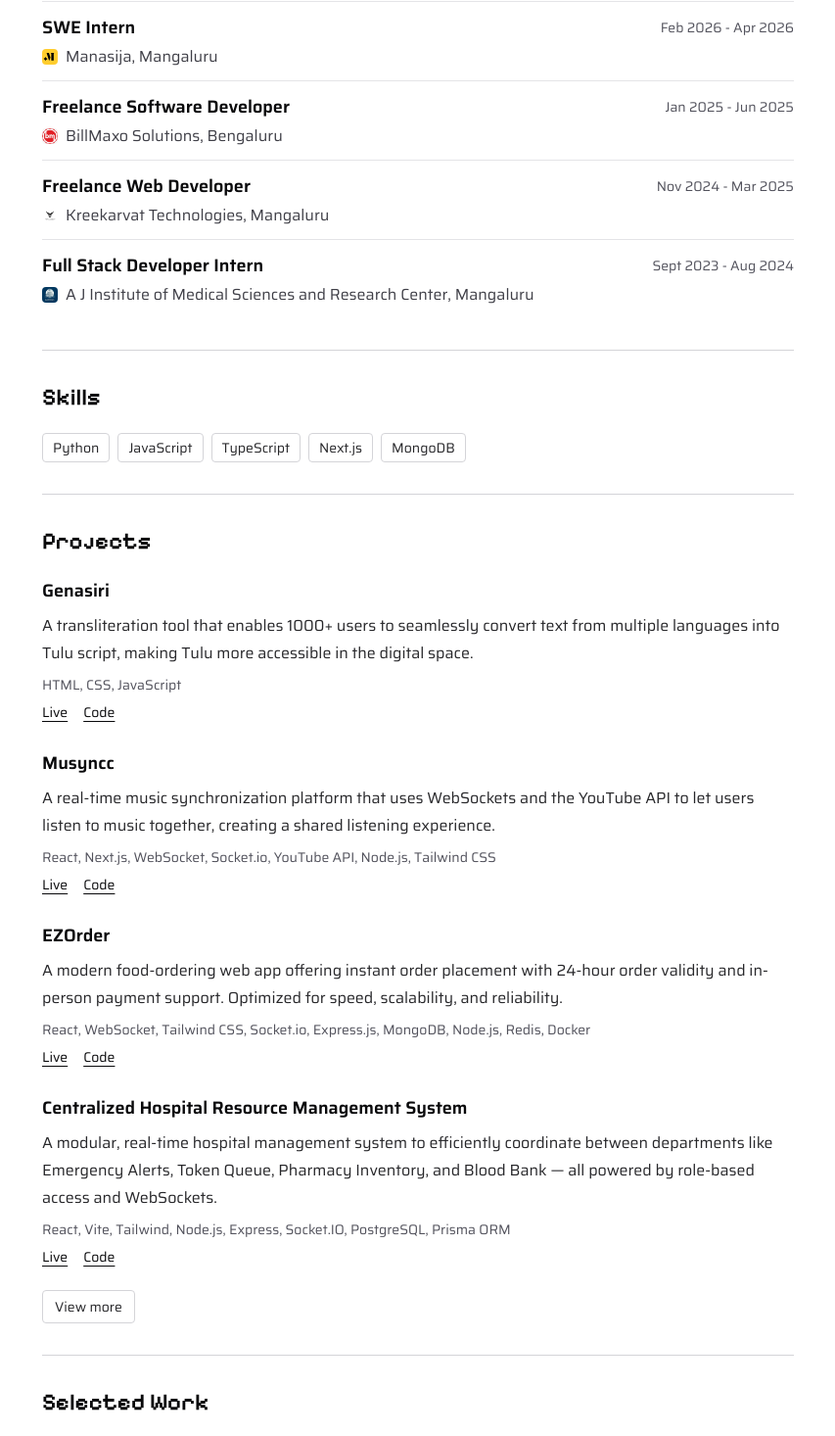
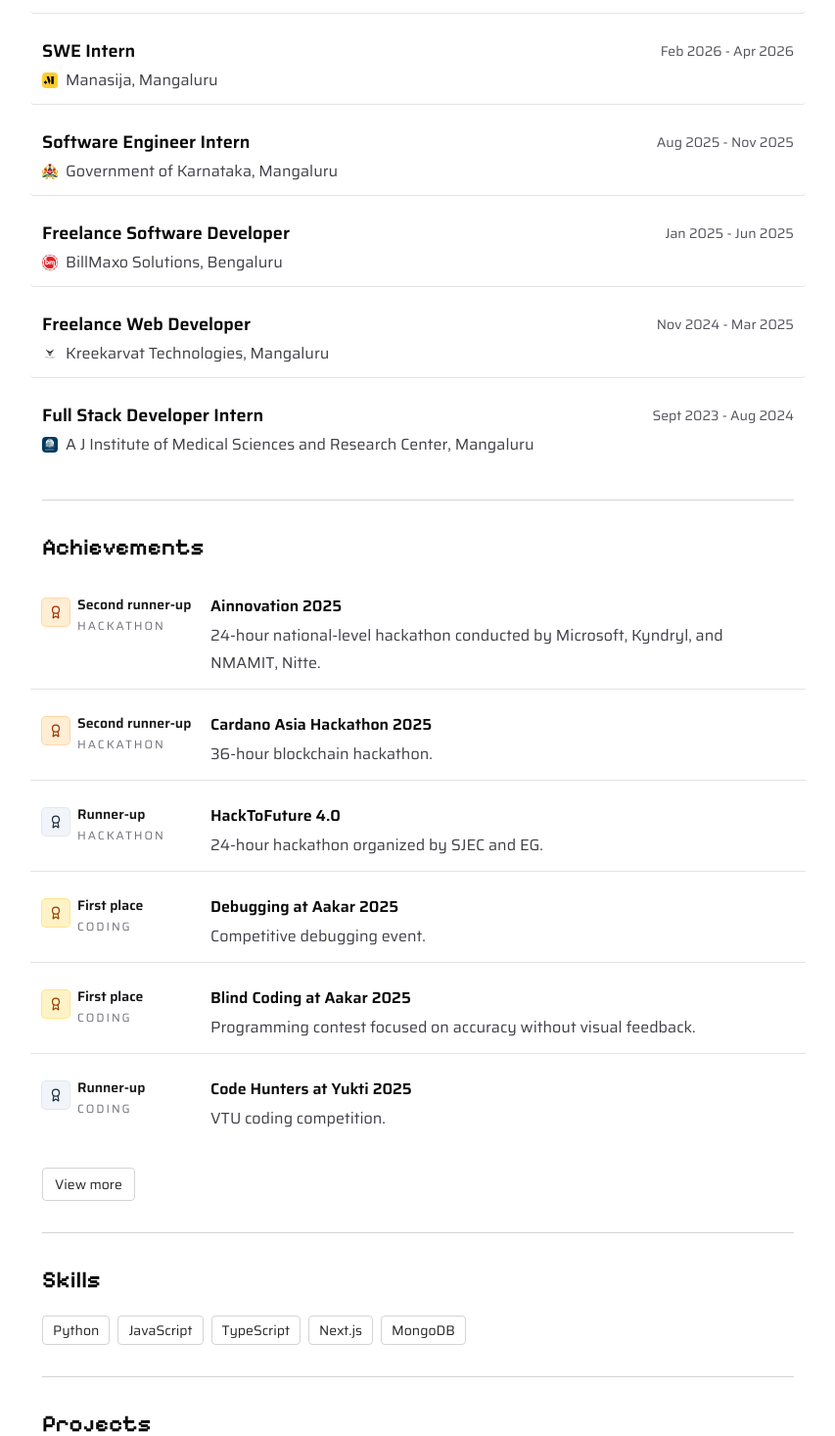
Before and after one commit to jtuluve/portfolio, a Next.js app: page /minimal in a window 1280 px wide. Shown: the part 424-1890 px from the top of the page at 98% size, without its empty margins (213-1066 px from the left). Built offline with nearby package versions, Linux system fonts and the light colour scheme.

Commit message:
feat: Added dark mode, achievements data and other minor changes

```diff
--- a/app/minimal/minimal-portfolio.tsx
+++ b/app/minimal/minimal-portfolio.tsx
@@ -1,12 +1,131 @@
 "use client";
 
 import { experience, projects, works } from "@/constants/data";
+import { Award, Moon, Sun } from "lucide-react";
 import type { ReactNode } from "react";
-import { useRef, useState } from "react";
+import { useEffect, useRef, useState } from "react";
 
 const coreSkills = ["Python", "JavaScript", "TypeScript", "Next.js", "MongoDB"];
 const initialProjectCount = 4;
 const initialWorkCount = 4;
+const initialAchievementCount = 6;
+const themeStorageKey = "minimal-theme";
+
+type AchievementPlace = "1st" | "2nd" | "3rd" | "honor";
+
+const achievements: Array<{
+  result: string;
+  title: string;
+  context: string;
+  category: string;
+  place: AchievementPlace;
+}> = [
+  {
+    result: "Second runner-up",
+    title: "Ainnovation 2025",
+    context:
+      "24-hour national-level hackathon conducted by Microsoft, Kyndryl, and NMAMIT, Nitte.",
+    category: "Hackathon",
+    place: "3rd",
+  },
+  {
+    result: "Second runner-up",
+    title: "Cardano Asia Hackathon 2025",
+    context: "36-hour blockchain hackathon.",
+    category: "Hackathon",
+    place: "3rd",
+  },
+  {
+    result: "Runner-up",
+    title: "HackToFuture 4.0",
+    context: "24-hour hackathon organized by SJEC and EG.",
+    category: "Hackathon",
+    place: "2nd",
+  },
+  {
+    result: "First place",
+    title: "Debugging at Aakar 2025",
+    context: "Competitive debugging event.",
+    category: "Coding",
+    place: "1st",
+  },
+  {
+    result: "First place",
+    title: "Blind Coding at Aakar 2025",
+    context: "Programming contest focused on accuracy without visual feedback.",
+    category: "Coding",
+    place: "1st",
+  },
+  {
+    result: "Runner-up",
+    title: "Code Hunters at Yukti 2025",
+    context: "VTU coding competition.",
+    category: "Coding",
+    place: "2nd",
+  },
+  {
+    result: "Second place",
+    title: "Code Resurrect at Varnothsava 2025",
+    context: "SMVITM programming event.",
+    category: "Coding",
+    place: "2nd",
+  },
+  {
+    result: "Second place",
+    title: "Web Designing at Saavishkar",
+    context: "MIT Kundapura web design competition.",
+    category: "Design",
+    place: "2nd",
+  },
+  {
+    result: "First place",
+    title: "Error Debugging at Saavishkar",
+    context: "Debugging competition.",
+    category: "Coding",
+    place: "1st",
+  },
+  {
+    result: "First place",
+    title: "Debugging at Aakar 2024",
+    context: "AJIET debugging event.",
+    category: "Coding",
+    place: "1st",
+  },
+  {
+    result: "Award recipient",
+    title: "Siri Chavadi Puraskara 2022",
+    context:
+      "Recognized by the Karnataka Tulu Sahitya Academy for contributions to the Unicode proposal for the Tulu script.",
+    category: "Recognition",
+    place: "honor",
+  },
+  {
+    result: "Multiple honors",
+    title: "Tulu script tools",
+    context: "Recognized for tools that help preserve and promote the Tulu script.",
+    category: "Recognition",
+    place: "honor",
+  },
+  {
+    result: "Workshop lead",
+    title: "Peer mentoring",
+    context:
+      "Conducted workshops on Git, GitHub, MongoDB, and UiPath with practical industry workflows.",
+    category: "Mentorship",
+    place: "honor",
+  },
+];
+
+const achievementBadgeStyles: Record<AchievementPlace, string> = {
+  "1st":
+    "bg-amber-100 text-amber-800 ring-amber-200 dark:bg-amber-400/15 dark:text-amber-200 dark:ring-amber-400/25",
+  "2nd":
+    "bg-slate-100 text-slate-800 ring-slate-200 dark:bg-slate-400/15 dark:text-slate-200 dark:ring-slate-400/25",
+  "3rd":
+    "bg-orange-100 text-orange-800 ring-orange-200 dark:bg-orange-400/15 dark:text-orange-200 dark:ring-orange-400/25",
+  honor:
+    "bg-zinc-100 text-zinc-700 ring-zinc-200 dark:bg-zinc-800 dark:text-zinc-300 dark:ring-zinc-700",
+};
 
 function ExternalLink({
   href,
@@ -28,8 +147,10 @@
 }
 
 export default function MinimalPortfolio() {
+  const [isDark, setIsDark] = useState(false);
   const [showAllProjects, setShowAllProjects] = useState(false);
   const [showAllWorks, setShowAllWorks] = useState(false);
+  const [showAllAchievements, setShowAllAchievements] = useState(false);
   const [preview, setPreview] = useState<{
     src: string;
     y: number;
@@ -39,24 +160,75 @@
     ? projects
     : projects.slice(0, initialProjectCount);
   const visibleWorks = showAllWorks ? works : works.slice(0, initialWorkCount);
+  const visibleAchievements = showAllAchievements
+    ? achievements
+    : achievements.slice(0, initialAchievementCount);
   const updatePreviewPosition = (src: string, y: number) => {
     setPreview({
       src,
       y,
     });
   };
+  const toggleTheme = () => {
+    setIsDark((value) => {
+      const nextValue = !value;
+      window.localStorage.setItem(
+        themeStorageKey,
+        nextValue ? "dark" : "light",
+      );
+      return nextValue;
+    });
+  };
+
+  useEffect(() => {
+    const mediaQuery = window.matchMedia("(prefers-color-scheme: dark)");
+    const savedTheme = window.localStorage.getItem(themeStorageKey);
+
+    if (savedTheme === "dark" || savedTheme === "light") {
+      setIsDark(savedTheme === "dark");
+      return;
+    }
+
+    setIsDark(mediaQuery.matches);
+
+    const syncSystemTheme = (event: MediaQueryListEvent) => {
+      if (!window.localStorage.getItem(themeStorageKey)) {
+        setIsDark(event.matches);
+      }
+    };
+
+    mediaQuery.addEventListener("change", syncSystemTheme);
+    return () => mediaQuery.removeEventListener("change", syncSystemTheme);
+  }, []);
 
   return (
-    <main className="minimal-page min-h-screen bg-white px-6 py-10 font-sans text-zinc-950 md:px-10">
+    <main
+      className={`minimal-page min-h-screen px-6 py-10 font-sans transition-colors duration-200 md:px-10 ${
+        isDark ? "dark bg-zinc-950 text-zinc-50" : "bg-white text-zinc-950"
+      }`}
+    >
+      <button
+        type="button"
+        onClick={toggleTheme}
+        aria-label={isDark ? "Switch to light mode" : "Switch to dark mode"}
+        title={isDark ? "Switch to light mode" : "Switch to dark mode"}
+        className="fixed right-4 top-4 z-30 inline-flex size-10 items-center justify-center rounded-full border border-zinc-300 bg-white text-zinc-900 shadow-sm transition-colors hover:bg-zinc-100 focus-visible:outline focus-visible:outline-2 focus-visible:outline-offset-2 focus-visible:outline-zinc-900 dark:border-zinc-700 dark:bg-zinc-900 dark:text-zinc-50 dark:hover:bg-zinc-800 dark:focus-visible:outline-zinc-100"
+      >
+        {isDark ? (
+          <Sun className="size-4" aria-hidden="true" />
+        ) : (
+          <Moon className="size-4" aria-hidden="true" />
+        )}
+      </button>
       <div ref={contentRef} className="mx-auto max-w-3xl">
-        <header className="border-b border-zinc-300 pb-8">
-          <p className="mb-2 text-sm uppercase tracking-[0.2em] text-zinc-600">
+        <header className="border-b border-zinc-300 pb-8 dark:border-zinc-700">
+          <p className="mb-2 text-sm uppercase tracking-[0.2em] text-zinc-600 dark:text-zinc-400">
             Portfolio
           </p>
           <h1 className="font-pixelify text-4xl font-semibold tracking-tight md:text-5xl">
             Jnanesh
           </h1>
-          <p className="mt-4 max-w-2xl text-lg leading-8 text-zinc-700">
+          <p className="mt-4 max-w-2xl text-lg leading-8 text-zinc-700 dark:text-zinc-300">
             Software engineer building full-stack web applications, backend
             services, automation tools, and developer utilities.
           </p>
@@ -66,18 +238,18 @@
           </div>
         </header>
 
-        <section className="border-b border-zinc-300 py-8">
+        <section className="border-b border-zinc-300 py-8 dark:border-zinc-700">
           <h2 className="font-pixelify text-2xl font-semibold">Experience</h2>
           <div className="mt-5 space-y-3">
             {experience.map((item) => (
               <details
                 key={`${item.role}-${item.company}`}
-                className="group border-b border-zinc-200 pb-3 last:border-b-0"
+                className="group -mx-3 rounded border-b border-zinc-200 px-3 py-3 transition-colors hover:bg-zinc-50 last:border-b-0 dark:border-zinc-800 dark:hover:bg-zinc-900"
               >
                 <summary className="flex cursor-pointer list-none flex-col gap-1 marker:hidden sm:flex-row sm:items-start sm:justify-between">
                   <div>
                     <h3 className="text-lg font-semibold">{item.role}</h3>
-                    <p className="mt-1 flex items-center gap-2 text-zinc-700">
+                    <p className="mt-1 flex items-center gap-2 text-zinc-700 dark:text-zinc-300">
                       <img
                         src={item.logoSrc}
                         alt=""
@@ -86,14 +258,16 @@
                       <span>{item.company}</span>
                     </p>
                   </div>
-                  <p className="text-sm text-zinc-600 sm:pt-1">
+                  <p className="text-sm text-zinc-600 sm:pt-1 dark:text-zinc-400">
                     {item.duration}
                   </p>
                 </summary>
                 <div className="mt-3">
-                  <p className="leading-7 text-zinc-800">{item.shortDesc}</p>
+                  <p className="leading-7 text-zinc-800 dark:text-zinc-200">
+                    {item.shortDesc}
+                  </p>
                   {item.points.length > 0 ? (
-                    <ul className="mt-3 list-disc space-y-2 pl-5 text-zinc-800">
+                    <ul className="mt-3 list-disc space-y-2 pl-5 text-zinc-800 dark:text-zinc-200">
                       {item.points.map((point) => (
                         <li key={point}>{point}</li>
                       ))}
@@ -105,13 +279,62 @@
           </div>
         </section>
 
-        <section className="border-b border-zinc-300 py-8">
+        <section className="border-b border-zinc-300 py-8 dark:border-zinc-700">
+          <h2 className="font-pixelify text-2xl font-semibold">
+            Achievements
+          </h2>
+          <div className="mt-5 grid gap-3">
+            {visibleAchievements.map((achievement) => (
+              <article
+                key={`${achievement.result}-${achievement.title}`}
+                className="-mx-3 grid gap-3 border-b border-zinc-200 px-3 py-3 transition-colors last:border-b-0 hover:bg-zinc-50 dark:border-zinc-800 dark:hover:bg-zinc-900 sm:grid-cols-[10rem_1fr]"
+              >
+                <div className="flex items-start gap-2">
+                  <span
+                    className={`mt-1 inline-flex size-7 shrink-0 items-center justify-center rounded ring-1 ${
+                      achievementBadgeStyles[achievement.place]
+                    }`}
+                  >
+                    <Award className="size-3.5" aria-hidden="true" />
+                  </span>
+                  <div>
+                    <p className="text-sm font-semibold text-zinc-900 dark:text-zinc-100">
+                      {achievement.result}
+                    </p>
+                    <p className="mt-1 text-xs uppercase tracking-[0.16em] text-zinc-500 dark:text-zinc-500">
+                      {achievement.category}
+                    </p>
+                  </div>
+                </div>
+                <div>
+                  <h3 className="font-semibold text-zinc-950 dark:text-zinc-50">
+                    {achievement.title}
+                  </h3>
+                  <p className="mt-1 leading-7 text-zinc-700 dark:text-zinc-300">
+                    {achievement.context}
+                  </p>
+                </div>
+              </article>
+            ))}
+          </div>
+          {achievements.length > initialAchievementCount ? (
+            <button
+              type="button"
+              onClick={() => setShowAllAchievements((value) => !value)}
+              className="mt-6 rounded border border-zinc-300 px-3 py-1.5 text-sm text-zinc-800 hover:bg-zinc-100 dark:border-zinc-700 dark:text-zinc-200 dark:hover:bg-zinc-900"
+            >
+              {showAllAchievements ? "View less" : "View more"}
+            </button>
+          ) : null}
+        </section>
+
+        <section className="border-b border-zinc-300 py-8 dark:border-zinc-700">
           <h2 className="font-pixelify text-2xl font-semibold">Skills</h2>
           <div className="mt-5 flex flex-wrap gap-2">
             {coreSkills.map((skill) => (
               <span
                 key={skill}
-                className="rounded border border-zinc-300 px-2.5 py-1 text-sm text-zinc-800"
+                className="rounded border border-zinc-300 px-2.5 py-1 text-sm text-zinc-800 dark:border-zinc-700 dark:text-zinc-200"
               >
                 {skill}
               </span>
@@ -119,7 +342,7 @@
           </div>
         </section>
 
-        <section className="border-b border-zinc-300 py-8">
+        <section className="border-b border-zinc-300 py-8 dark:border-zinc-700">
           <h2 className="font-pixelify text-2xl font-semibold">Projects</h2>
           <div className="mt-5 space-y-7">
             {visibleProjects.map((project) => (
@@ -134,10 +357,10 @@
                 onMouseLeave={() => setPreview(null)}
               >
                 <h3 className="text-lg font-semibold">{project.title}</h3>
-                <p className="mt-2 leading-7 text-zinc-800">
+                <p className="mt-2 leading-7 text-zinc-800 dark:text-zinc-200">
                   {project.description}
                 </p>
-                <p className="mt-2 text-sm text-zinc-600">
+                <p className="mt-2 text-sm text-zinc-600 dark:text-zinc-400">
                   {project.technologies.join(", ")}
                 </p>
                 <div className="mt-2 flex flex-wrap gap-x-4 gap-y-1 text-sm">
@@ -151,15 +374,15 @@
             <button
               type="button"
               onClick={() => setShowAllProjects((value) => !value)}
-              className="mt-6 rounded border border-zinc-300 px-3 py-1.5 text-sm text-zinc-800 hover:bg-zinc-100"
+              className="mt-6 rounded border border-zinc-300 px-3 py-1.5 text-sm text-zinc-800 hover:bg-zinc-100 dark:border-zinc-700 dark:text-zinc-200 dark:hover:bg-zinc-900"
             >
               {showAllProjects ? "View less" : "View more"}
             </button>
           ) : null}
         </section>
 
-        <section className="border-b border-zinc-300 py-8">
-          <h2 className="font-pixelify text-2xl font-semibold">Selected Work</h2>
+        <section className="border-b border-zinc-300 py-8 dark:border-zinc-700">
+          <h2 className="font-pixelify text-2xl font-semibold">Works</h2>
           <div className="mt-5 space-y-7">
             {visibleWorks.map((work) => (
               <article
@@ -173,11 +396,13 @@
                 onMouseLeave={() => setPreview(null)}
               >
                 <h3 className="text-lg font-semibold">{work.title}</h3>
-                <p className="mt-1 text-zinc-700">{work.company}</p>
-                <p className="mt-2 leading-7 text-zinc-800">
+                <p className="mt-1 text-zinc-700 dark:text-zinc-300">
+                  {work.company}
+                </p>
+                <p className="mt-2 leading-7 text-zinc-800 dark:text-zinc-200">
                   {work.description}
                 </p>
-                <p className="mt-2 text-sm text-zinc-600">
+                <p className="mt-2 text-sm text-zinc-600 dark:text-zinc-400">
                   {work.tools.join(", ")}
                 </p>
                 {work.liveUrl ? (
@@ -192,7 +417,7 @@
             <button
               type="button"
               onClick={() => setShowAllWorks((value) => !value)}
-              className="mt-6 rounded border border-zinc-300 px-3 py-1.5 text-sm text-zinc-800 hover:bg-zinc-100"
+              className="mt-6 rounded border border-zinc-300 px-3 py-1.5 text-sm text-zinc-800 hover:bg-zinc-100 dark:border-zinc-700 dark:text-zinc-200 dark:hover:bg-zinc-900"
             >
               {showAllWorks ? "View less" : "View more"}
             </button>
@@ -201,7 +426,7 @@
 
         <section className="py-8">
           <h2 className="font-pixelify text-2xl font-semibold">Contact</h2>
-          <p className="mt-3 leading-7 text-zinc-800">
+          <p className="mt-3 leading-7 text-zinc-800 dark:text-zinc-200">
             Open to software engineering, full-stack development, and automation
             work.
           </p>
@@ -219,7 +444,7 @@
           src={preview.src}
           alt=""
           aria-hidden="true"
-          className="pointer-events-none fixed z-20 hidden aspect-video w-56 -translate-y-1/2 rounded border border-zinc-200 bg-white object-cover shadow-sm xl:block"
+          className="pointer-events-none fixed z-20 hidden aspect-video w-56 -translate-y-1/2 rounded border border-zinc-200 bg-white object-cover shadow-sm dark:border-zinc-700 dark:bg-zinc-900 xl:block"
           style={{
             right: `calc(50% + ${contentRef.current?.offsetWidth ?? 0}px / 2 + 24px)`,
             top: preview.y,
--- a/constants/data.ts
+++ b/constants/data.ts
@@ -244,6 +244,15 @@
     points: [],
   },
   {
+    role: "Software Engineer Intern",
+    company: "Government of Karnataka, Mangaluru",
+    logoSrc: "/logos/karnataka.svg",
+    duration: "Aug 2025 - Nov 2025",
+    shortDesc:
+      "Completed a 4-month hybrid internship with the Government of Karnataka in Mangaluru, contributing to software engineering work in a public-sector environment.",
+    points: [],
+  },
+  {
     role: "Freelance Software Developer",
     company: "BillMaxo Solutions, Bengaluru",
     logoSrc: "/logos/billmaxo.jpg",
```
Also changed, not shown: public/logos/karnataka.svg (added).
